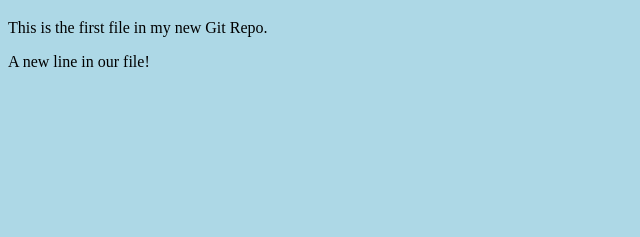
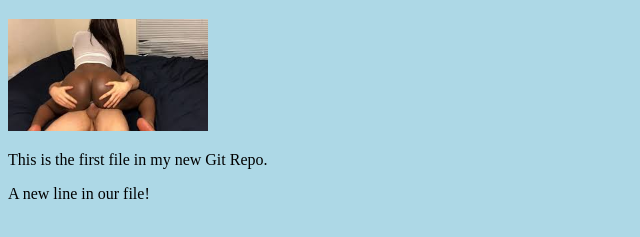
Before and after one commit to renier8/hello-world, a plain HTML site: page index.html in a window 1280 px wide. Shown: the part 61-298 px from the top of the page, without its empty margins (0-640 px from the left). Drawn offline with Linux system fonts and the light colour scheme.

Commit message:
Add image to Hello world

```diff
--- a/index.html
+++ b/index.html
@@ -7,6 +7,7 @@
 <body>
 
 <h1>Hello world!</h1>
+<div><img src="pic1.jpeg" alt="Girl riding horse" style="width:100%;max-width:200px"></div>
 <p>This is the first file in my new Git Repo.</p>
 <p>A new line in our file!</p>
 </body>
```
Also changed, not shown: pic1.jpeg (added).
